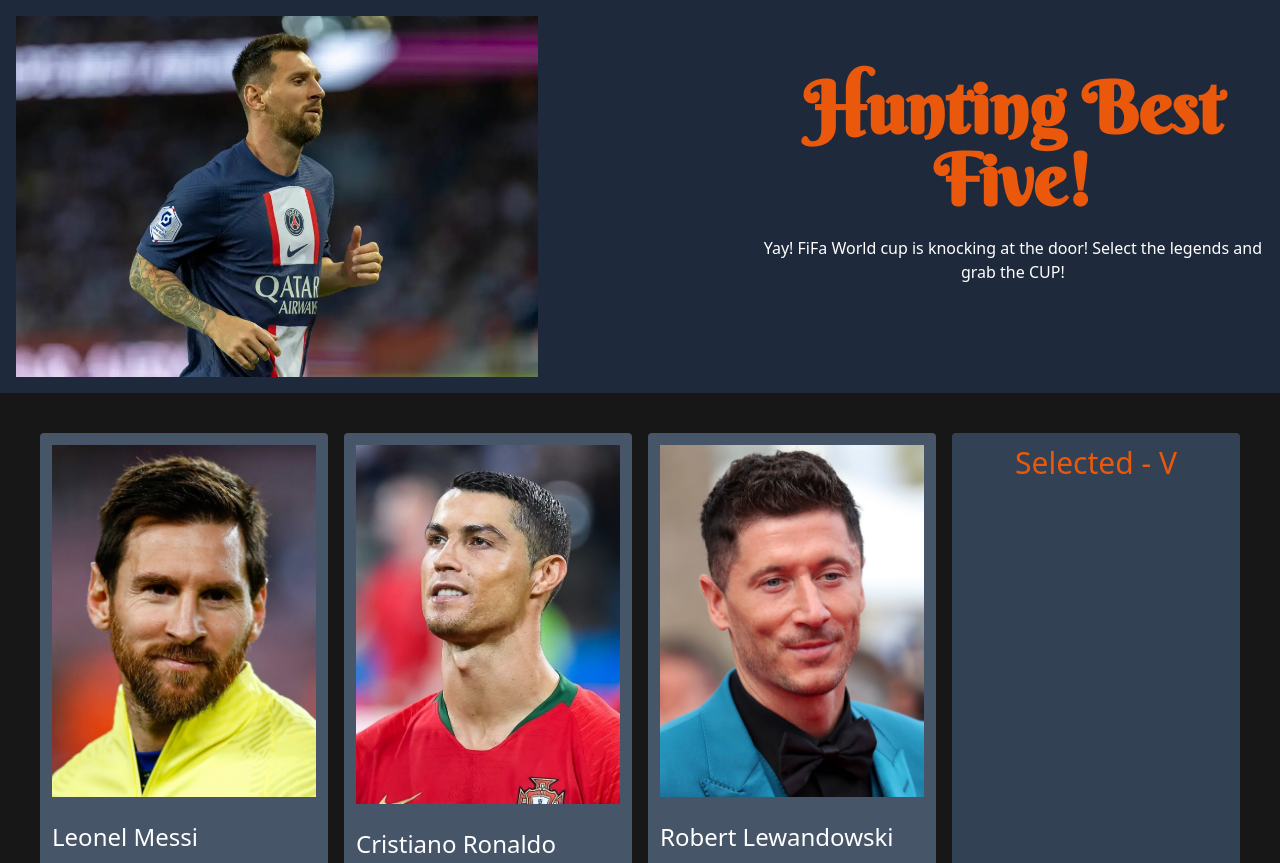
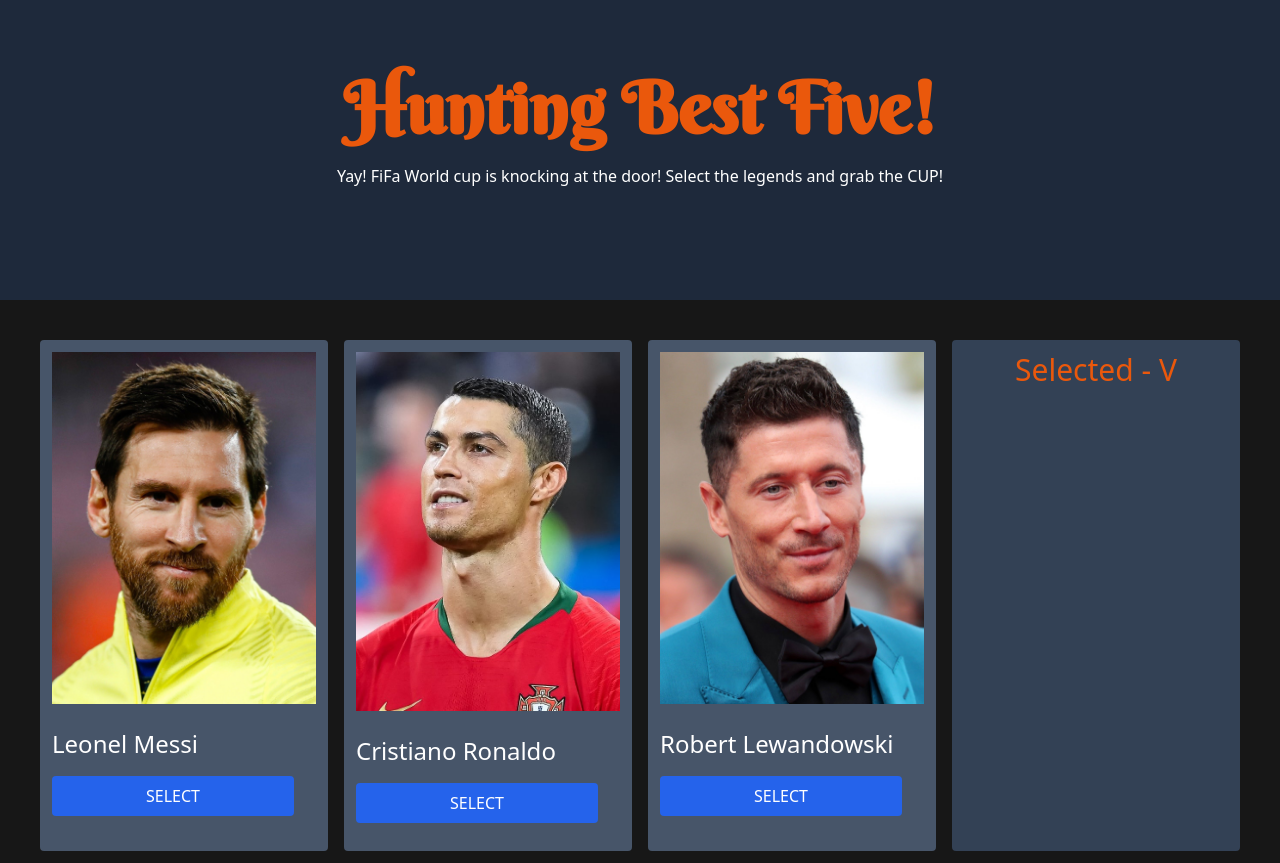
Before and after one commit to MiftahulJannatSiddiqua/best_five_football_assignment5, a plain HTML site: page index.html in a window 1280 px wide. Shown: the top 863 px of the page. Drawn offline with nearby package versions, Linux system fonts and the light colour scheme.

Commit message:
commit added

```diff
--- a/index.html
+++ b/index.html
@@ -13,10 +13,9 @@
     <title>Transfer News 2022</title>
     <script src="https://cdn.tailwindcss.com"></script>
     <style>
-      .header-img {
-        width: 70%;
-        height: 100%;
-      }
+      .heading_paragraph{
+        height: 300px;
+        }
       .font_family {
         font-family: "Berkshire Swash", cursive;
       }
@@ -37,11 +36,9 @@
 
   <body class="bg-neutral-900">
     <header>
-      <div class="bg-slate-800 flex p-4">
-        <div class="">
-          <img class="header-img" src="images/messi_1.png" alt="" />
-        </div>
-        <div class="">
+      <div class="bg-slate-800">
+
+        <div class="heading_paragraph pt-4">
           <h1
             class="font-semibold text-orange-600 text-center text-7xl mt-14 mx-10 font_family"
           >
```
